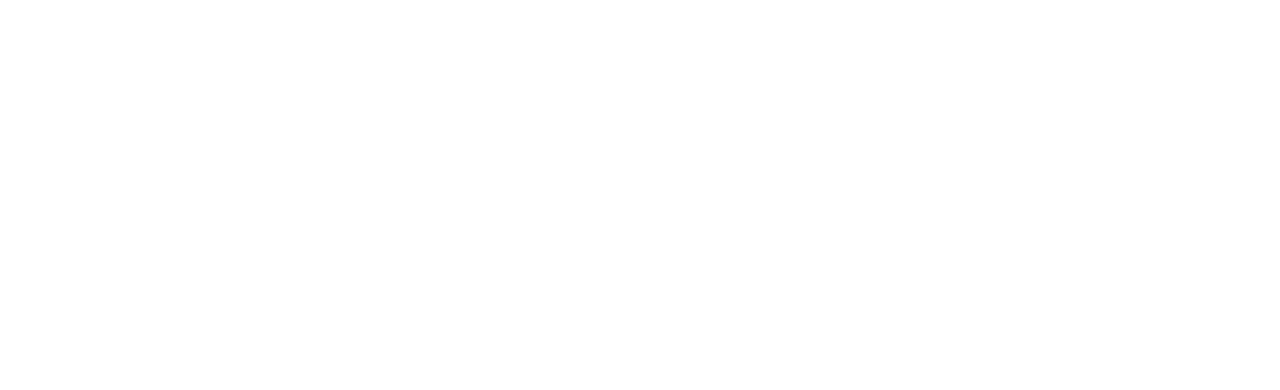
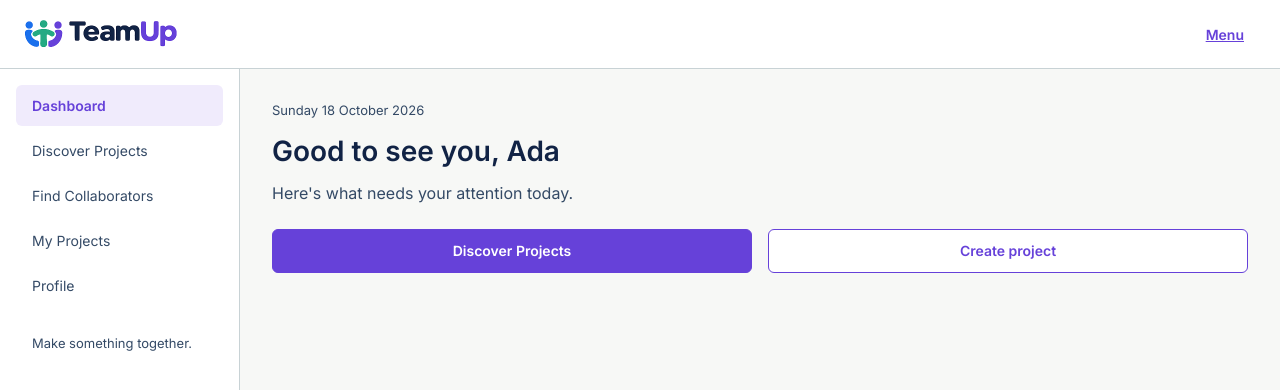
Before and after one commit to teamup-lattice/teamup-frontend, a React (Vite) app: page /dashboard in a window 1280 px wide. Before the commit this address had no page. Shown: the top 390 px of the page. Built offline with nearby package versions, Linux system fonts and the light colour scheme.

Commit message:
feat(TU-022): add dashboard header section

```diff
--- a/src/App.jsx
+++ b/src/App.jsx
@@ -8,6 +8,7 @@ import CreateProject from "./pages/CreateProject";
 import ProjectDetails from "./pages/ProjectDetails";
 import Workspace from "./pages/Workspace";
 import ProjectPage from "./pages/ProjectPage";
+import Dashboard from "./pages/Dashboard/Dashboard";
 import AppLayout from "./layouts/AppLayout";
 
 function App() {
@@ -17,6 +18,7 @@ function App() {
       <Route path="/signup" element={<Signup />} />
       <Route path="/login" element={<Login />} />
       <Route element={<AppLayout />}>
+        <Route path="/dashboard" element={<Dashboard />} />
         <Route path="/profile" element={<Profile />} />
         <Route path="/projects" element={<Projects />} />
       </Route>
--- /dev/null
+++ b/src/data/dashboardData.js
@@ -0,0 +1,48 @@
+const dashboardData = {
+  user: { name: "Ada" },
+  activeProject: {
+    title: "Campus Marketplace",
+    status: "In Progress",
+    role: "Owner · Product Manager",
+    hoursPerWeek: 5,
+    dates: "19 Oct–30 Nov 2026 · 6 weeks",
+    teammates: ["Ada", "David", "John"],
+    tasksDone: 2,
+    tasksTotal: 6,
+    milestones: [
+      { name: "Requirements", due: "02 Nov", done: 2, total: 2 },
+      { name: "Working prototype", due: "16 Nov", done: 0, total: 3 },
+      { name: "Final demo", due: "30 Nov", done: 0, total: 1 },
+    ],
+  },
+  pendingInvitation: {
+    title: "Student study planner",
+    description: "Help plan a student study tool.",
+    role: "Product Manager",
+    hoursPerWeek: 4,
+    weeks: 4,
+  },
+  needsAttention: {
+    title: "Design onboarding",
+    status: ["Blocked", "Overdue 2 days"],
+    owner: "David · Designer",
+    due: "Due 10 Nov 2026 · Working prototype",
+    blockerNote: "Waiting for agreed sign-up fields.",
+  },
+  upcomingTasks: [
+    {
+      title: "Prototype review",
+      owner: "Ada",
+      due: "13 Nov 2026",
+      status: "To do",
+    },
+    {
+      title: "UI handoff",
+      owner: "David",
+      due: "13 Nov 2026",
+      status: "In review",
+    },
+  ],
+};
+
+export default dashboardData;
--- /dev/null
+++ b/src/pages/Dashboard/Dashboard.jsx
@@ -0,0 +1,44 @@
+import { useNavigate } from "react-router-dom";
+import Button from "../../components/Button";
+import dashboardData from "../../data/dashboardData";
+import styles from "./Dashboard.module.css";
+
+function Dashboard() {
+  const navigate = useNavigate();
+  const date = new Intl.DateTimeFormat("en-GB", {
+    weekday: "long",
+    day: "numeric",
+    month: "long",
+    year: "numeric",
+  }).format(new Date());
+
+  return (
+    <div className={styles.dashboard}>
+      <p className={styles.date}>{date}</p>
+      <h1 className={styles.heading}>
+        Good to see you, {dashboardData.user.name}
+      </h1>
+      <p className={styles.description}>
+        Here&apos;s what needs your attention today.
+      </p>
+      <div className={styles.actions}>
+        <div className={styles.action}>
+          <Button fullWidth onClick={() => navigate("/discover")}>
+            Discover Projects
+          </Button>
+        </div>
+        <div className={styles.action}>
+          <Button
+            variant="secondary"
+            fullWidth
+            onClick={() => navigate("/projects/new")}
+          >
+            Create project
+          </Button>
+        </div>
+      </div>
+    </div>
+  );
+}
+
+export default Dashboard;
--- /dev/null
+++ b/src/pages/Dashboard/Dashboard.module.css
@@ -0,0 +1,44 @@
+.dashboard {
+  display: flex;
+  flex-direction: column;
+  align-items: flex-start;
+  gap: var(--space-3);
+}
+
+.date {
+  margin: 0;
+  color: var(--color-text-secondary);
+  font-size: var(--font-size-helper);
+  line-height: var(--line-height-text);
+}
+
+.heading {
+  margin: 0;
+  color: var(--color-navy);
+  font-size: var(--font-size-heading);
+  line-height: var(--line-height-heading);
+}
+
+.description {
+  margin: 0;
+  color: var(--color-text-secondary);
+  font-size: var(--font-size-body);
+  line-height: var(--line-height-text);
+}
+
+.actions {
+  display: flex;
+  width: 100%;
+  gap: var(--space-4);
+  margin-top: var(--space-3);
+}
+
+.action {
+  flex: 1;
+}
+
+@media (max-width: 1023px) {
+  .actions {
+    flex-direction: column;
+  }
+}
```
